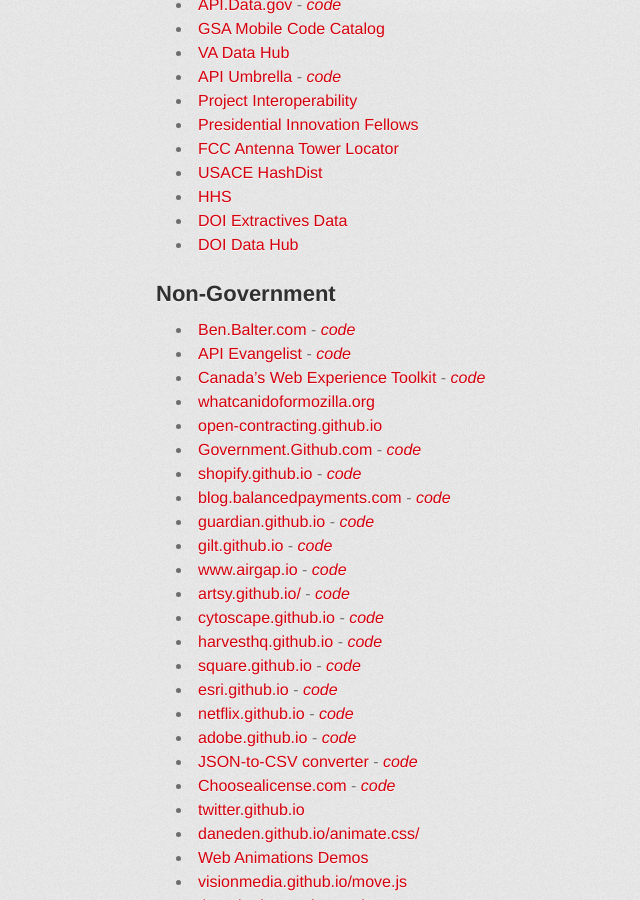
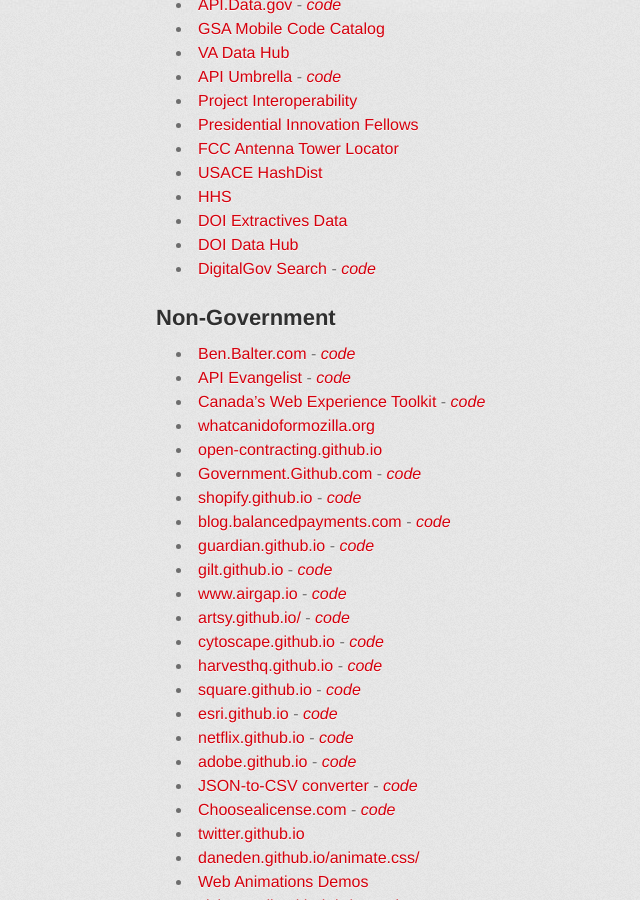
Before and after one commit to GSA/Open-Data-Collaboration-Sandbox, a Jekyll site: the page built from website_examples.md, in a window 1280 px wide and 900 px high, scrolled down 561 px. Shown: the whole window, without its empty margins (174-814 px from the left). Built offline with Jekyll 4.4.1, drawn with Linux system fonts in a browser that asks for light colours; some web fonts are replaced.

Commit message:
adding digitalgov search

```diff
--- a/website_examples.md
+++ b/website_examples.md
@@ -30,6 +30,7 @@
 * [HHS](http://hhs.github.io)
 * [DOI Extractives Data](http://18f.github.io/doi-extractives-data/)
 * [DOI Data Hub](http://usinterior.github.io/doi-data-hub/)
+* [DigitalGov Search](http://search.digitalgov.gov/) - *[code](https://github.com/GSA/search.digitalgov.gov)*
 
 
 ## Non-Government
```
